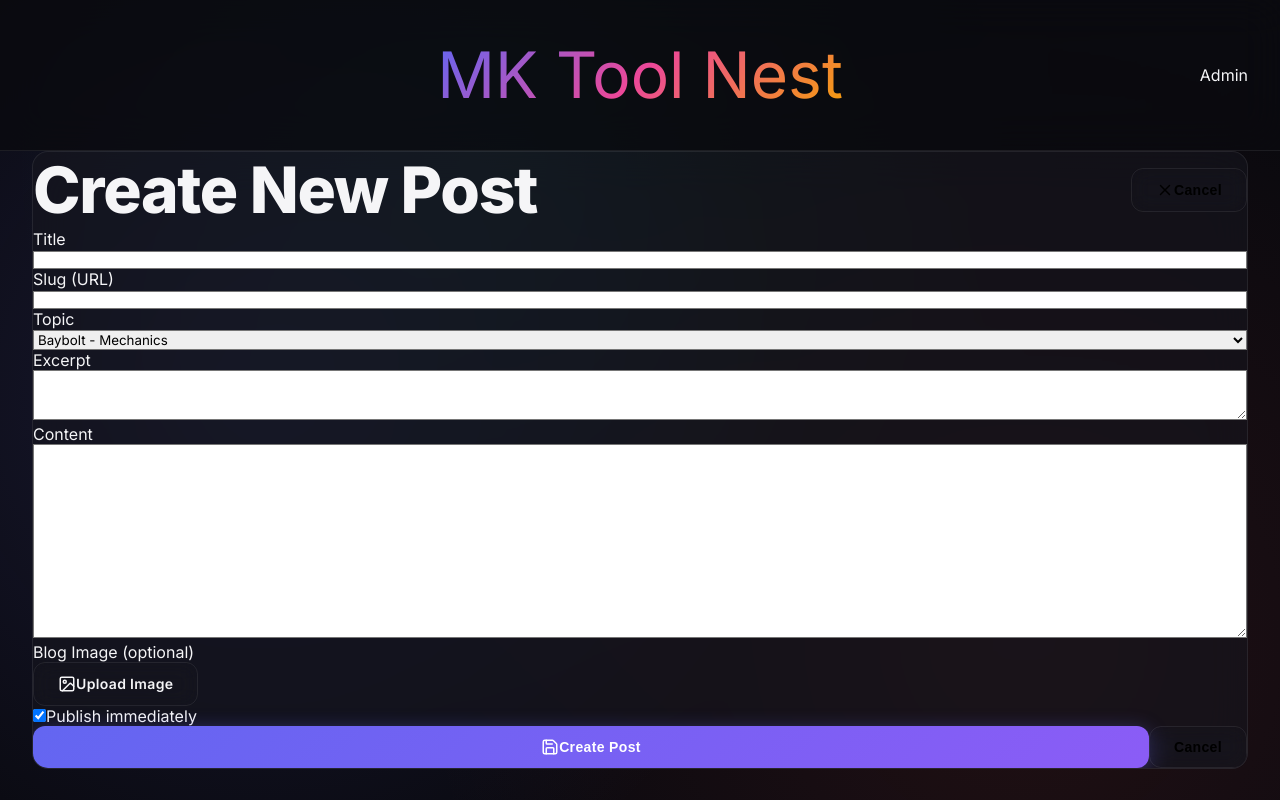
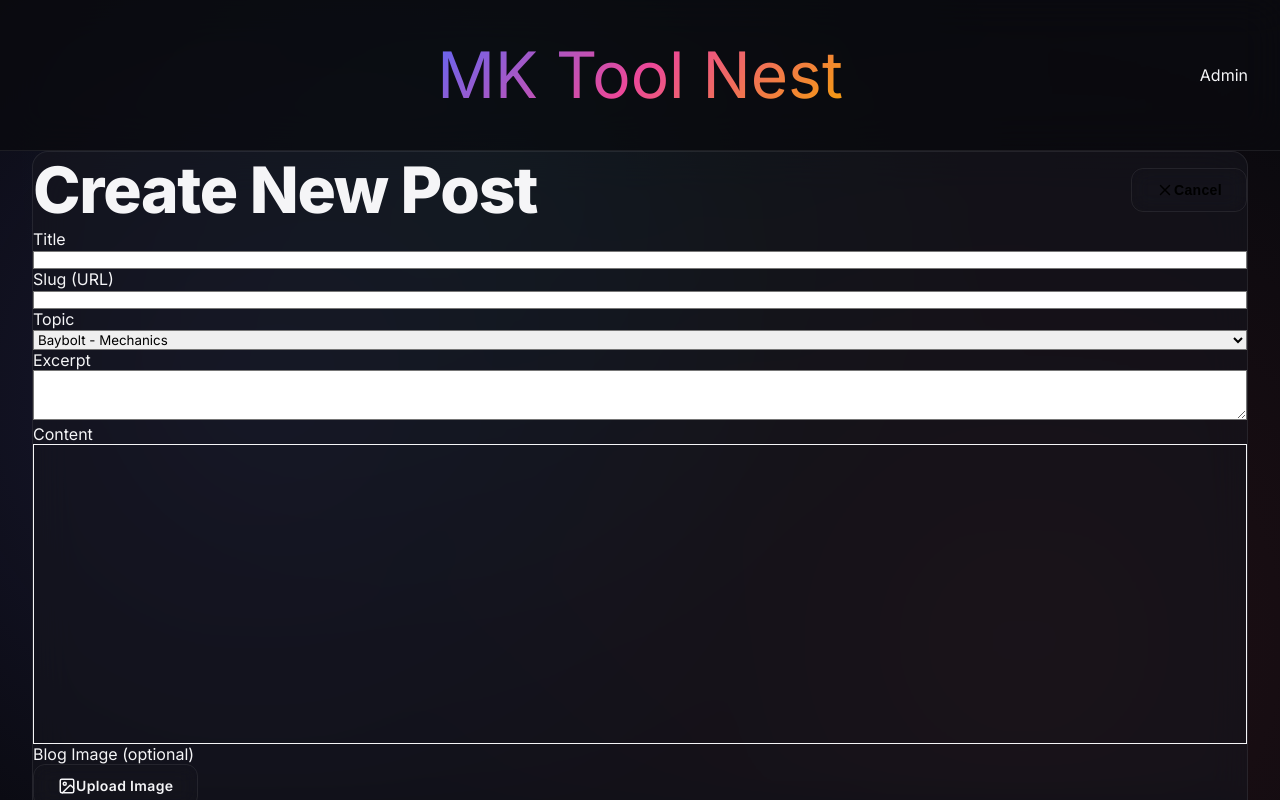
Before and after one commit to Mkobilan/mktoolnest, a Next.js app: page /admin/post in a window 1280 px wide. Shown: the top 800 px of the page. Built offline with nearby package versions, Linux system fonts and the light colour scheme; no server answers.

Commit message:
updated hover bounce and editor

```diff
--- a/src/app/admin/post/page.tsx
+++ b/src/app/admin/post/page.tsx
@@ -1,6 +1,6 @@
 "use client";
 
-import { Suspense, useEffect, useState } from "react";
+import { Suspense, useEffect, useState, useRef } from "react";
 import { createClient } from "@/utils/supabase/client";
 import { useRouter, useSearchParams } from "next/navigation";
 import { Save, X, Upload, Image as ImageIcon } from "lucide-react";
@@ -27,6 +27,7 @@ function PostEditorContent() {
     const [isEditing, setIsEditing] = useState(false);
     const [uploading, setUploading] = useState(false);
     const [imagePreview, setImagePreview] = useState<string>("");
+    const editorRef = useRef<HTMLDivElement>(null);
 
     useEffect(() => {
         if (postId) {
@@ -54,6 +55,9 @@ function PostEditorContent() {
             });
             setIsEditing(true);
             setImagePreview(data.image_url || "");
+            if (editorRef.current) {
+                editorRef.current.innerHTML = data.content;
+            }
         }
         setLoading(false);
     };
@@ -225,12 +229,28 @@ function PostEditorContent() {
 
                         <div>
                             <label className="block text-sm font-medium mb-2">Content</label>
-                            <textarea
-                                value={formData.content}
-                                onChange={(e) => setFormData({ ...formData, content: e.target.value })}
-                                className="w-full px-4 py-2 bg-input border border-border rounded-lg focus:outline-none focus:ring-2 focus:ring-ring font-mono text-sm"
-                                rows={12}
-                                required
+                            <div
+                                ref={editorRef}
+                                contentEditable={true}
+                                onInput={(e) => {
+                                    setFormData({ ...formData, content: (e.target as HTMLDivElement).innerHTML });
+                                }}
+                                onPaste={(e) => {
+                                    // Default paste behavior in contentEditable usually preserves formatting
+                                    // if it's coming from a source that provides HTML (like another webpage).
+                                    // We'll let it handle it naturally, but we sync the state.
+                                    setTimeout(() => {
+                                        if (editorRef.current) {
+                                            setFormData({ ...formData, content: editorRef.current.innerHTML });
+                                        }
+                                    }, 0);
+                                }}
+                                className="w-full px-4 py-3 bg-input border border-border rounded-lg focus:outline-none focus:ring-2 focus:ring-ring min-h-[300px] overflow-y-auto prose-invert prose-sm max-w-none"
+                                style={{
+                                    whiteSpace: 'pre-wrap',
+                                    wordBreak: 'break-word',
+                                    outline: 'none'
+                                }}
                             />
                         </div>
 
--- a/src/app/blog/[slug]/page.tsx
+++ b/src/app/blog/[slug]/page.tsx
@@ -159,7 +159,9 @@ export default async function BlogPost({ params }: { params: Promise<{ slug: str
                     <div className="blog-content prose-lg">
                         <div
                             dangerouslySetInnerHTML={{
-                                __html: linkify(post.content).replace(/\n/g, '<br />')
+                                __html: post.content.includes('<')
+                                    ? post.content
+                                    : linkify(post.content).replace(/\n/g, '<br />')
                             }}
                         />
                     </div>
--- a/src/app/globals.css
+++ b/src/app/globals.css
@@ -147,7 +147,6 @@ a {
 }
 
 .card:hover {
-  transform: translateY(-8px);
   border-color: var(--card-hover);
   box-shadow: 0 20px 60px rgba(0, 0, 0, 0.4);
 }
```
